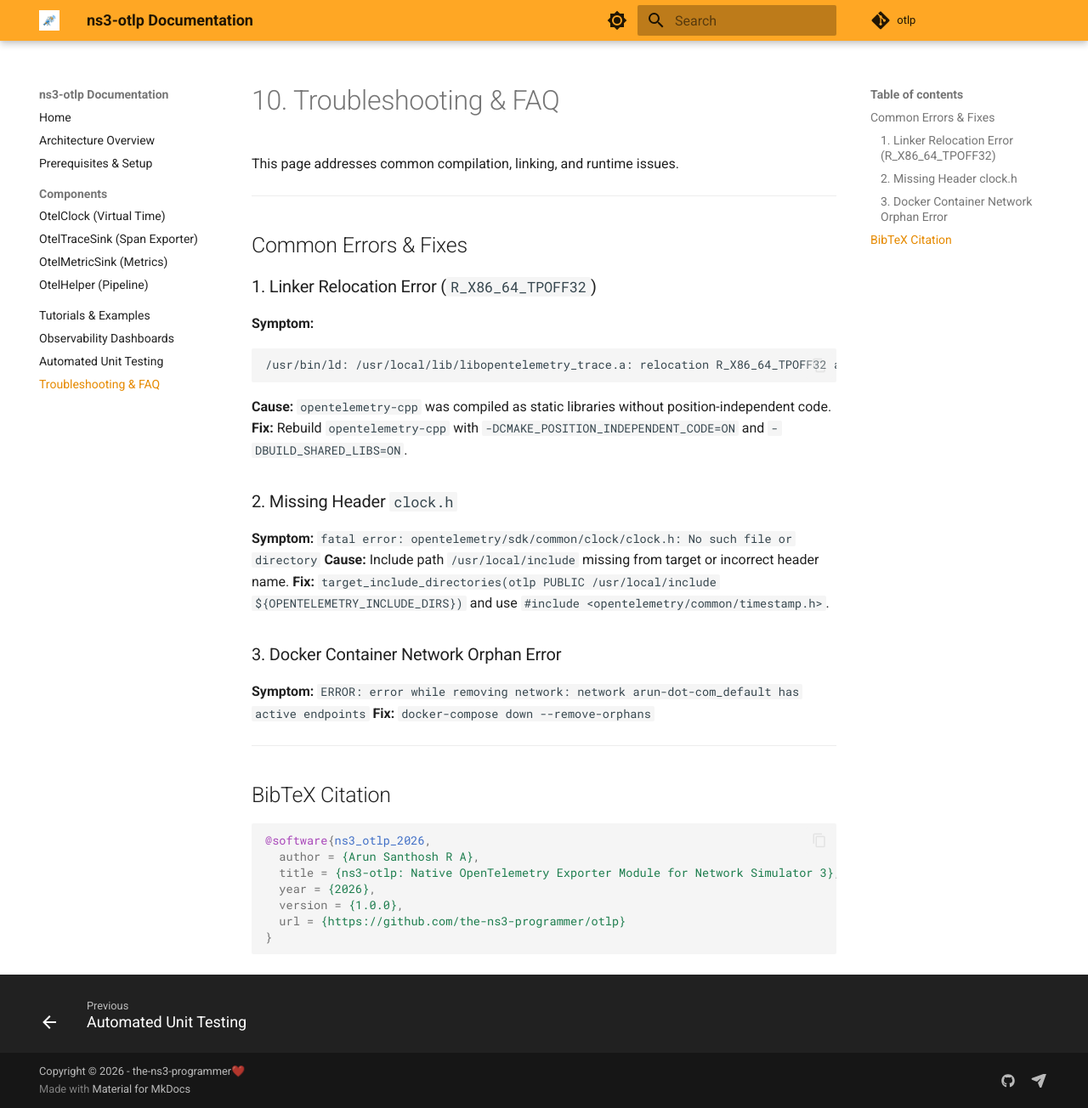
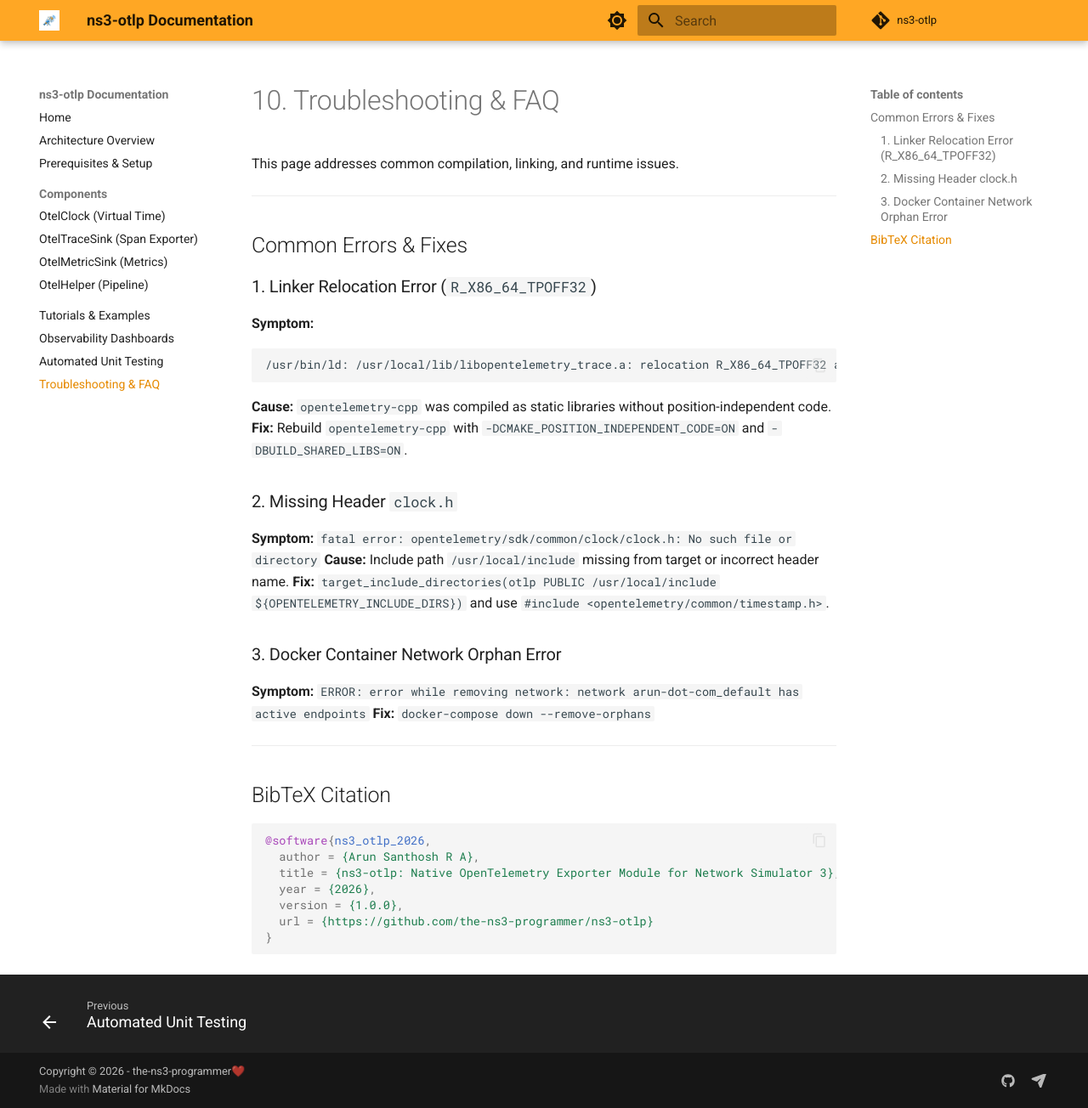
Before and after one commit to the-ns3-programmer/ns3-otlp-docs, an MkDocs documentation site: the page built from docs/10_troubleshooting_faq.md, in a window 1280 px wide and 1304 px high. Shown: the whole window at 85% size. Built offline with MkDocs 1.6.1 and Material for MkDocs 9.7.7, drawn with Linux system fonts in a browser that asks for light colours; comment, search, counter and statistics services are not loaded.

Commit message:
docs: Update GitHub repository URL to ns3-otlp

````diff
--- a/docs/10_troubleshooting_faq.md
+++ b/docs/10_troubleshooting_faq.md
@@ -33,6 +33,6 @@ This page addresses common compilation, linking, and runtime issues.
   title = {ns3-otlp: Native OpenTelemetry Exporter Module for Network Simulator 3},
   year = {2026},
   version = {1.0.0},
-  url = {https://github.com/the-ns3-programmer/otlp}
+  url = {https://github.com/the-ns3-programmer/ns3-otlp}
 }
 ```
--- a/mkdocs.yml
+++ b/mkdocs.yml
@@ -1,7 +1,7 @@
 site_name: ns3-otlp Documentation
 site_description: Native OpenTelemetry Exporter Module for Network Simulator 3
-repo_url: https://github.com/the-ns3-programmer/otlp
-repo_name: otlp
+repo_url: https://github.com/the-ns3-programmer/ns3-otlp
+repo_name: ns3-otlp
 edit_uri: edit/main/docs/
 
 extra_css:
@@ -41,7 +41,7 @@ plugins:
 extra:
   social:
     - icon: fontawesome/brands/github
-      link: https://github.com/the-ns3-programmer/otlp
+      link: https://github.com/the-ns3-programmer/ns3-otlp
     - icon: fontawesome/solid/paper-plane
       link: mailto:arunsanthosh.rashok@gmail.com
 
````
